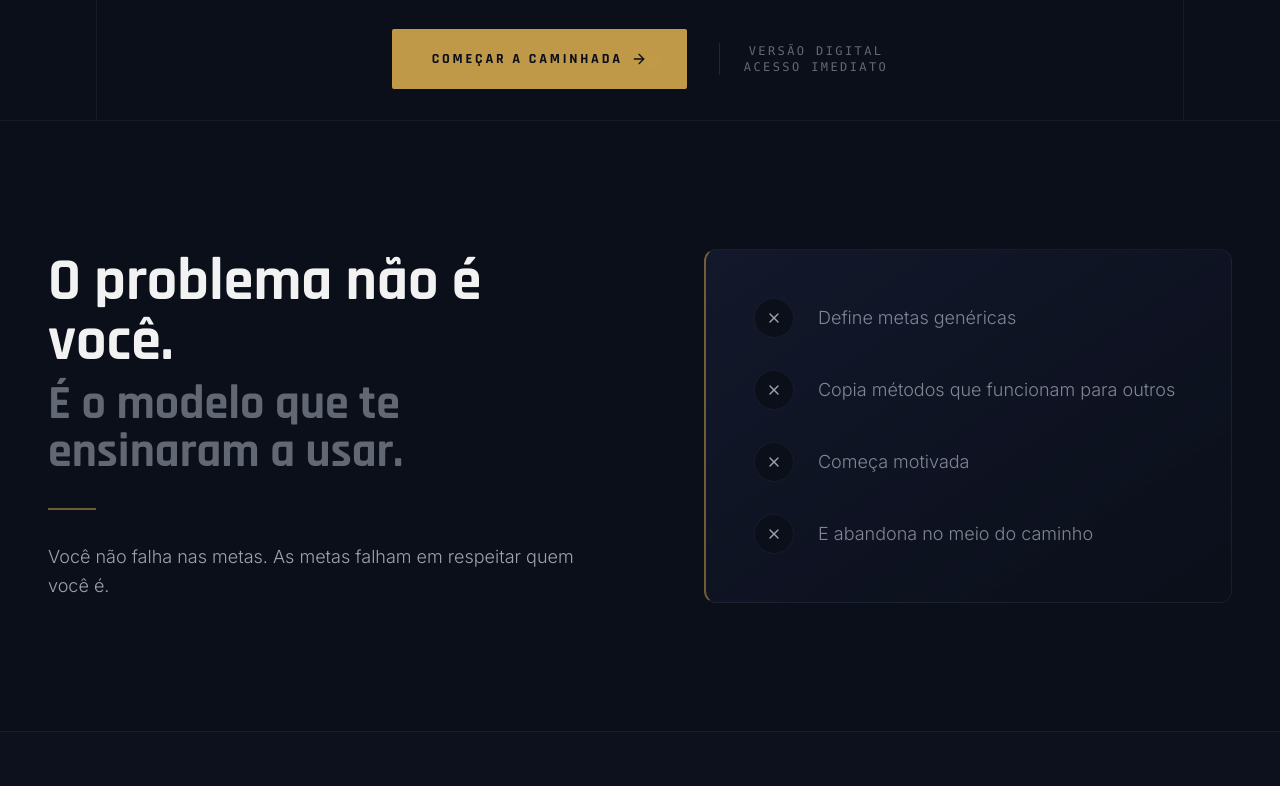
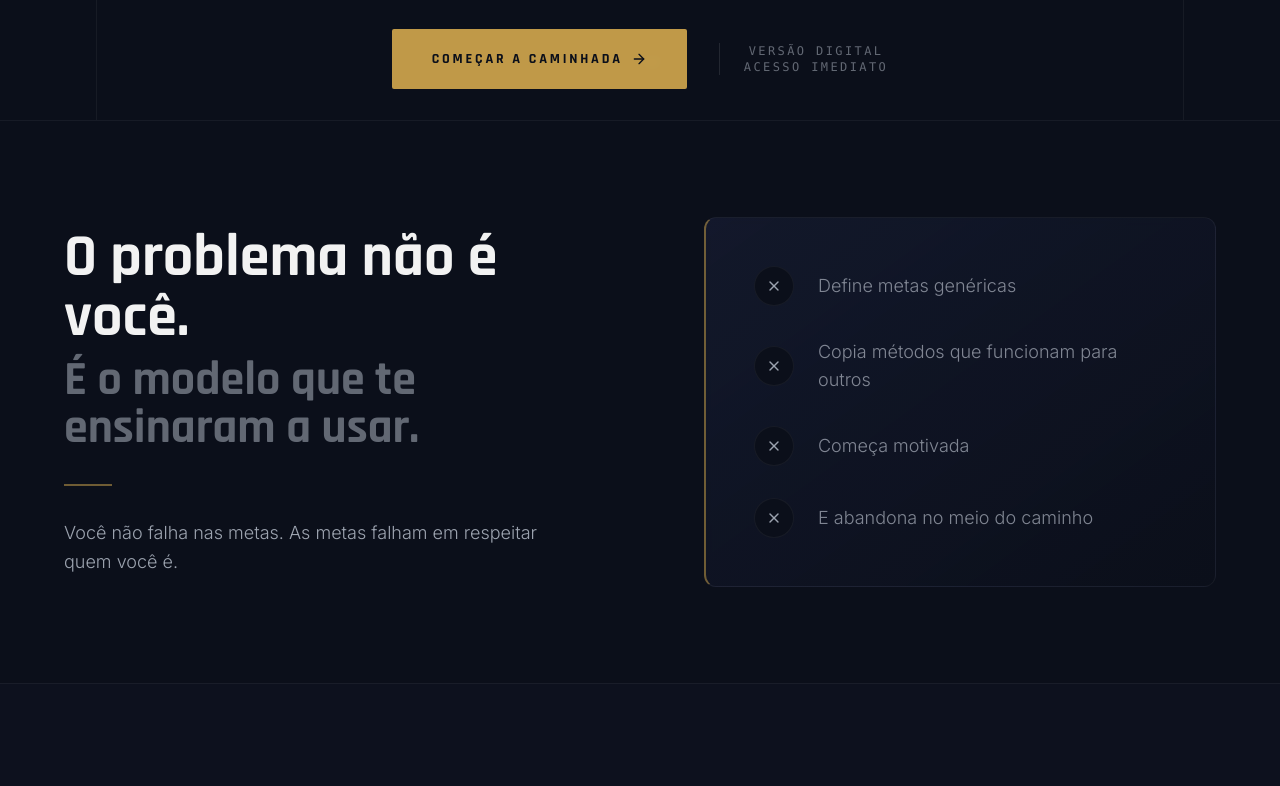
Before and after one commit to ferreirajaum-dotcom/engenhariadodestino, a React (Vite) app: page / in a window 1280 px wide. Shown: the part 680-1466 px from the top of the page. Built offline with nearby package versions, Linux system fonts and the light colour scheme.

Commit message:
Update Section.tsx

```diff
--- a/components/Section.tsx
+++ b/components/Section.tsx
@@ -9,13 +9,14 @@ interface SectionProps {
 
 export const Section: React.FC<SectionProps> = ({ children, className = "", id }) => {
   return (
-    <section id={id} className={`relative py-20 md:py-32 px-4 md:px-8 lg:px-12 overflow-hidden ${className}`}>
+    <section id={id} className={`relative py-16 md:py-24 px-4 md:px-8 overflow-hidden ${className}`}>
       <motion.div
         initial={{ opacity: 0, y: 30 }}
         whileInView={{ opacity: 1, y: 0 }}
         viewport={{ once: true, margin: "-100px" }}
         transition={{ duration: 0.8, ease: "easeOut" }}
-        className="w-full max-w-[1600px] mx-auto"
+        // Reduzido de max-w-[1600px] para max-w-6xl para "segurar" mais o layout
+        className="w-full max-w-6xl mx-auto"
       >
         {children}
       </motion.div>
```
